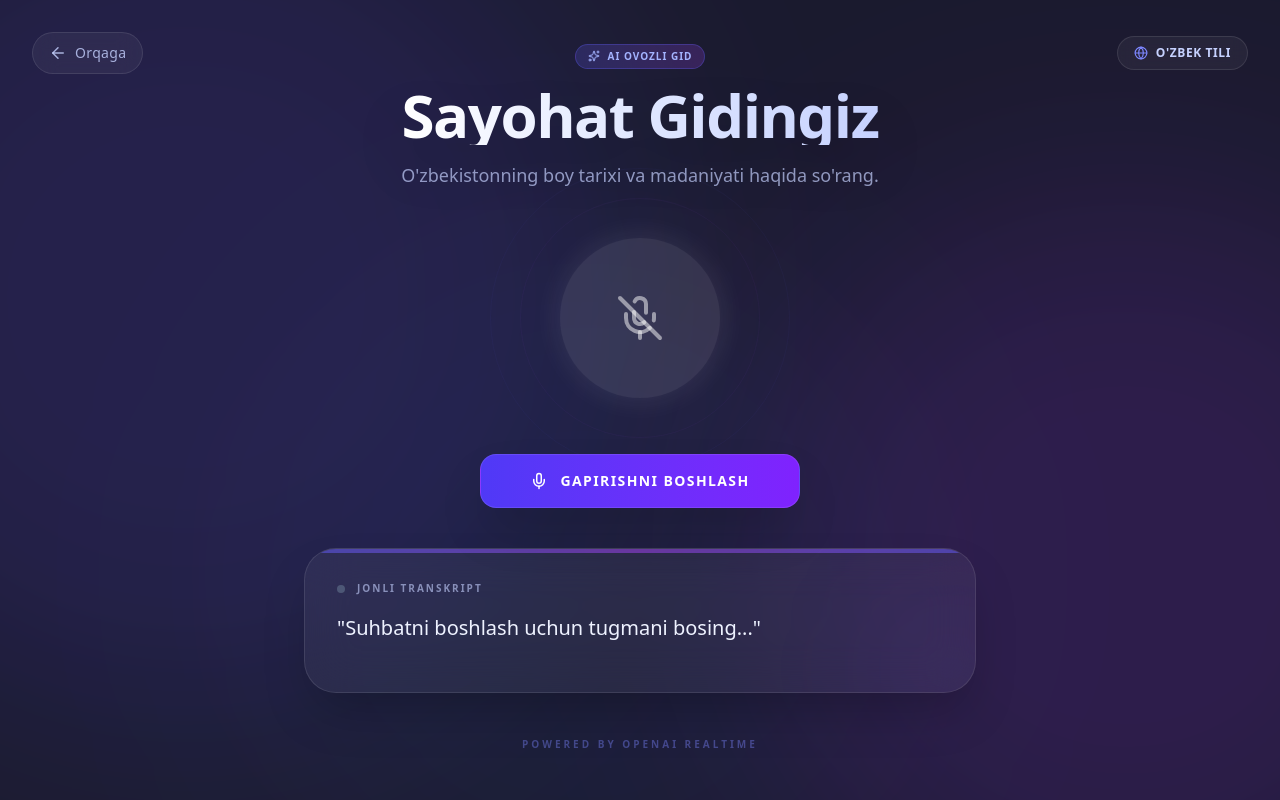
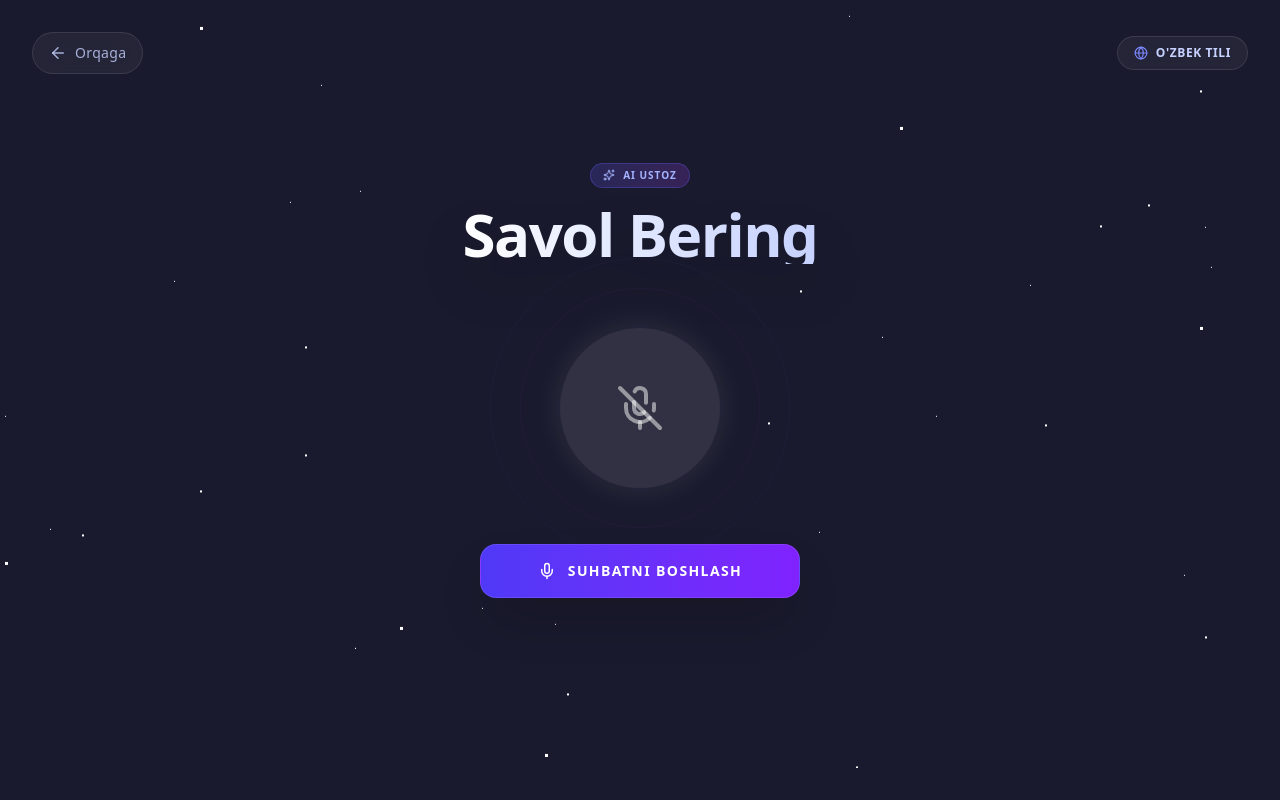
Before and after one commit to khondamirai-spec/turismustozai, a Next.js app: page /voice-quiz in a window 1280 px wide. Built offline with nearby package versions, Linux system fonts and the light colour scheme.

Commit message:
UI: final branding updates, cleanups for voice section and Ustoz AI branding

```diff
--- a/src/app/page.tsx
+++ b/src/app/page.tsx
@@ -21,7 +21,7 @@ export default function Home() {
               <BookOpen size={26} className="text-indigo-600" strokeWidth={2.5} />
             </div>
             <div className="flex-1 text-left">
-              <h2 className="text-lg font-bold text-white leading-tight">Turizm reception 1.0</h2>
+              <h2 className="text-lg font-bold text-white leading-tight">Reception 1.0</h2>
               <p className="text-gray-400 text-xs font-medium mt-0.5">Turism va reception savollari</p>
             </div>
             <div className="text-gray-600 group-hover:text-white transition-colors px-2">
@@ -36,7 +36,7 @@ export default function Home() {
               <BookOpen size={26} className="text-emerald-500" strokeWidth={2.5} />
             </div>
             <div className="flex-1 text-left">
-              <h2 className="text-lg font-bold text-white leading-tight">Turizm reception 2.0</h2>
+              <h2 className="text-lg font-bold text-white leading-tight">Reception 2.0</h2>
               <p className="text-gray-400 text-xs font-medium mt-0.5">Yangi savollar va mavzular</p>
             </div>
             <div className="text-gray-600 group-hover:text-white transition-colors px-2">
@@ -51,8 +51,8 @@ export default function Home() {
               <Mic size={26} className="text-purple-600" strokeWidth={2.5} />
             </div>
             <div className="flex-1 text-left">
-              <h2 className="text-lg font-bold text-white leading-tight">Ovozli Viktorina</h2>
-              <p className="text-gray-400 text-xs font-medium mt-0.5">Javoblaringizni ayting</p>
+              <h2 className="text-lg font-bold text-white leading-tight">Suhbatlashing</h2>
+              <p className="text-gray-400 text-xs font-medium mt-0.5">savol bering!</p>
             </div>
             <div className="text-gray-600 group-hover:text-white transition-colors px-2">
               &rarr;
@@ -62,7 +62,7 @@ export default function Home() {
       </main>
 
       <footer className="absolute bottom-6 text-indigo-200 text-xs opacity-60">
-        © 2026 Turizm Viktorinasi
+        © 2026 Ustoz AI
       </footer>
     </div>
   );
--- a/src/app/voice-quiz/page.tsx
+++ b/src/app/voice-quiz/page.tsx
@@ -4,6 +4,7 @@ import Link from "next/link";
 import { ArrowLeft, Mic, MicOff, Loader2, Volume2, Globe, Sparkles } from "lucide-react";
 import { useState, useRef, useEffect } from "react";
 import { getRealtimeSession } from "@/app/actions/realtime";
+import StarBackground from "@/components/StarBackground";
 
 export default function VoiceQuizPage() {
     const [isConnecting, setIsConnecting] = useState(false);
@@ -175,14 +176,8 @@ export default function VoiceQuizPage() {
 
     return (
         <div className="min-h-screen relative overflow-hidden flex flex-col items-center justify-center p-6 font-sans text-slate-100 selection:bg-indigo-500/30">
+            <StarBackground />
             <audio ref={audioElementRef} autoPlay />
-
-            {/* Animated Background Blobs */}
-            <div className="absolute inset-0 overflow-hidden pointer-events-none">
-                <div className="absolute top-[-20%] left-[-20%] w-[900px] h-[900px] rounded-full bg-indigo-600/20 blur-[120px] animate-blob mix-blend-screen opacity-70"></div>
-                <div className="absolute bottom-[-20%] right-[-20%] w-[800px] h-[800px] rounded-full bg-purple-600/20 blur-[120px] animate-blob animation-delay-2000 mix-blend-screen opacity-70"></div>
-                <div className="absolute top-[40%] left-[20%] w-[600px] h-[600px] rounded-full bg-blue-600/10 blur-[100px] animate-blob animation-delay-4000 mix-blend-screen opacity-50"></div>
-            </div>
 
             {/* Header */}
             <header className="absolute top-0 left-0 right-0 z-10 flex justify-between items-center p-6 md:p-8 w-full max-w-7xl mx-auto">
@@ -203,15 +198,15 @@ export default function VoiceQuizPage() {
                 <div className="mb-12 space-y-4 text-center">
                     <div className="inline-flex items-center gap-2 px-3 py-1 rounded-full bg-gradient-to-r from-indigo-500/20 to-purple-500/20 border border-indigo-500/30 text-indigo-300 text-[10px] font-bold uppercase tracking-widest mb-4">
                         <Sparkles size={12} />
-                        <span>AI Ovozli Gid</span>
+                        <span>AI USTOZ</span>
                     </div>
                     <h1 className="text-4xl md:text-6xl font-black tracking-tight text-transparent bg-clip-text bg-gradient-to-r from-white via-indigo-100 to-indigo-200 drop-shadow-2xl">
-                        Sayohat Gidingiz
+                        Savol Bering
                     </h1>
                     <p className="text-indigo-200/70 text-base md:text-lg max-w-lg mx-auto leading-relaxed">
                         {isConnected
                             ? "Gapiring, AI sizni tinglamoqda va savollaringizga javob beradi."
-                            : "O'zbekistonning boy tarixi va madaniyati haqida so'rang."}
+                            : ""}
                     </p>
                 </div>
 
@@ -280,7 +275,7 @@ export default function VoiceQuizPage() {
                             ) : (
                                 <>
                                     <Mic size={18} className="group-hover:scale-110 transition-transform" />
-                                    Gapirishni Boshlash
+                                    Suhbatni boshlash
                                 </>
                             )}
                         </span>
@@ -292,31 +287,11 @@ export default function VoiceQuizPage() {
                     </button>
                 </div>
 
-                {/* Transcript Card */}
-                <div className="w-full max-w-2xl mx-auto transform transition-all duration-500 hover:scale-[1.01]">
-                    <div className="bg-white/5 backdrop-blur-xl border border-white/10 rounded-[2rem] p-8 shadow-2xl relative overflow-hidden group">
-                        <div className="absolute top-0 left-0 w-full h-1 bg-gradient-to-r from-indigo-500 via-purple-500 to-indigo-500 opacity-50"></div>
 
-                        <div className="flex items-center gap-3 mb-4 opacity-60">
-                            <div className={`w-2 h-2 rounded-full ${isConnected ? 'bg-green-400 animate-pulse' : 'bg-slate-500'}`}></div>
-                            <p className="text-[10px] text-indigo-200 uppercase tracking-[0.2em] font-bold">Jonli Transkript</p>
-                        </div>
-
-                        <p className="text-lg md:text-xl font-medium leading-relaxed text-indigo-50 min-h-[3rem] transition-all">
-                            "{transcript}"
-                        </p>
-
-                        <div className="absolute -bottom-10 -right-10 w-32 h-32 bg-indigo-500/10 rounded-full blur-3xl group-hover:bg-indigo-500/20 transition-all duration-500"></div>
-                    </div>
-                </div>
 
             </main>
 
-            <footer className="relative z-10 py-6 text-center">
-                <p className="text-indigo-400/40 text-[10px] uppercase tracking-[0.3em] font-bold hover:text-indigo-400/60 transition-colors cursor-default">
-                    Powered by OpenAI Realtime
-                </p>
-            </footer>
+
         </div>
     );
 }
```
